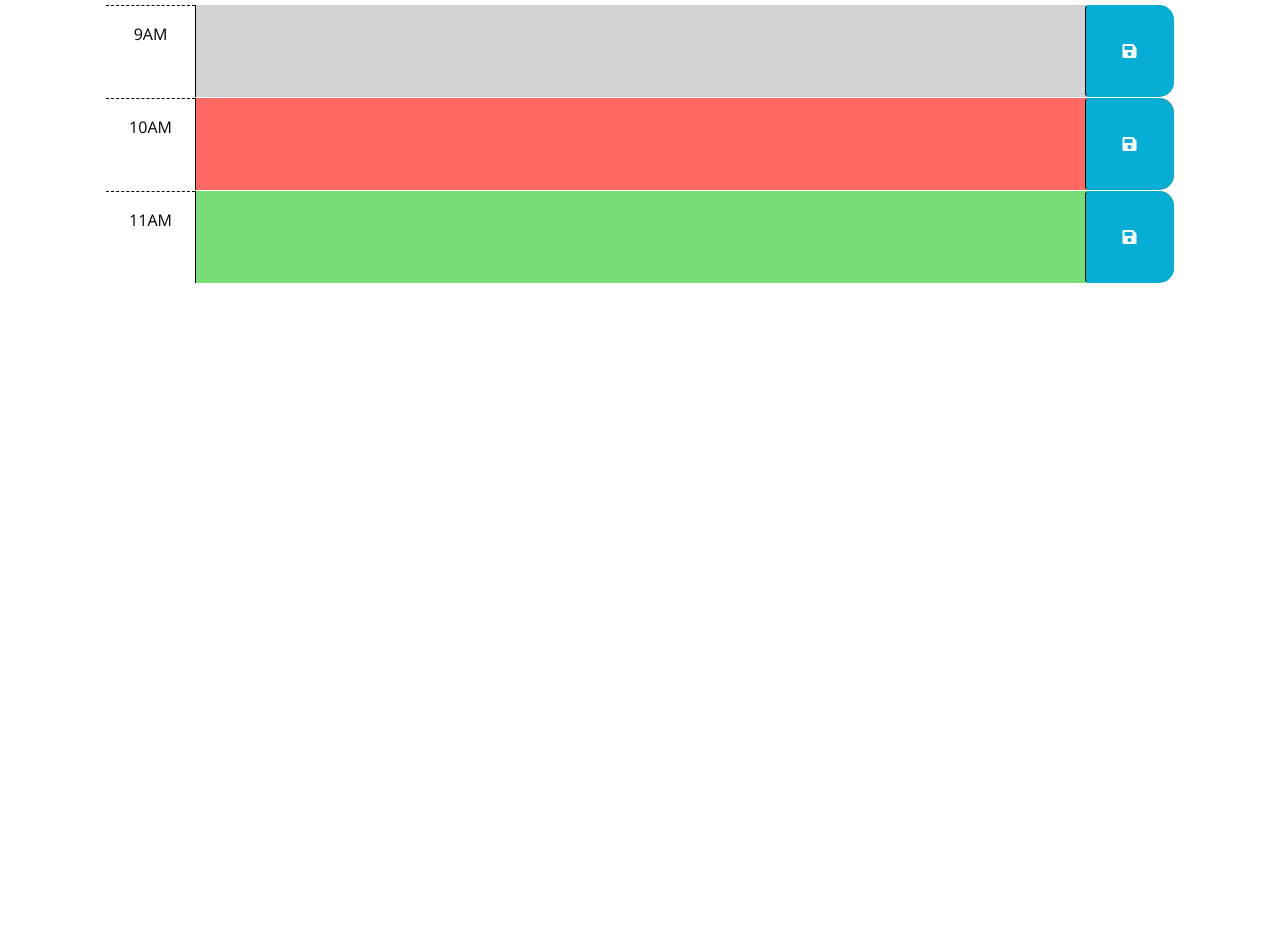
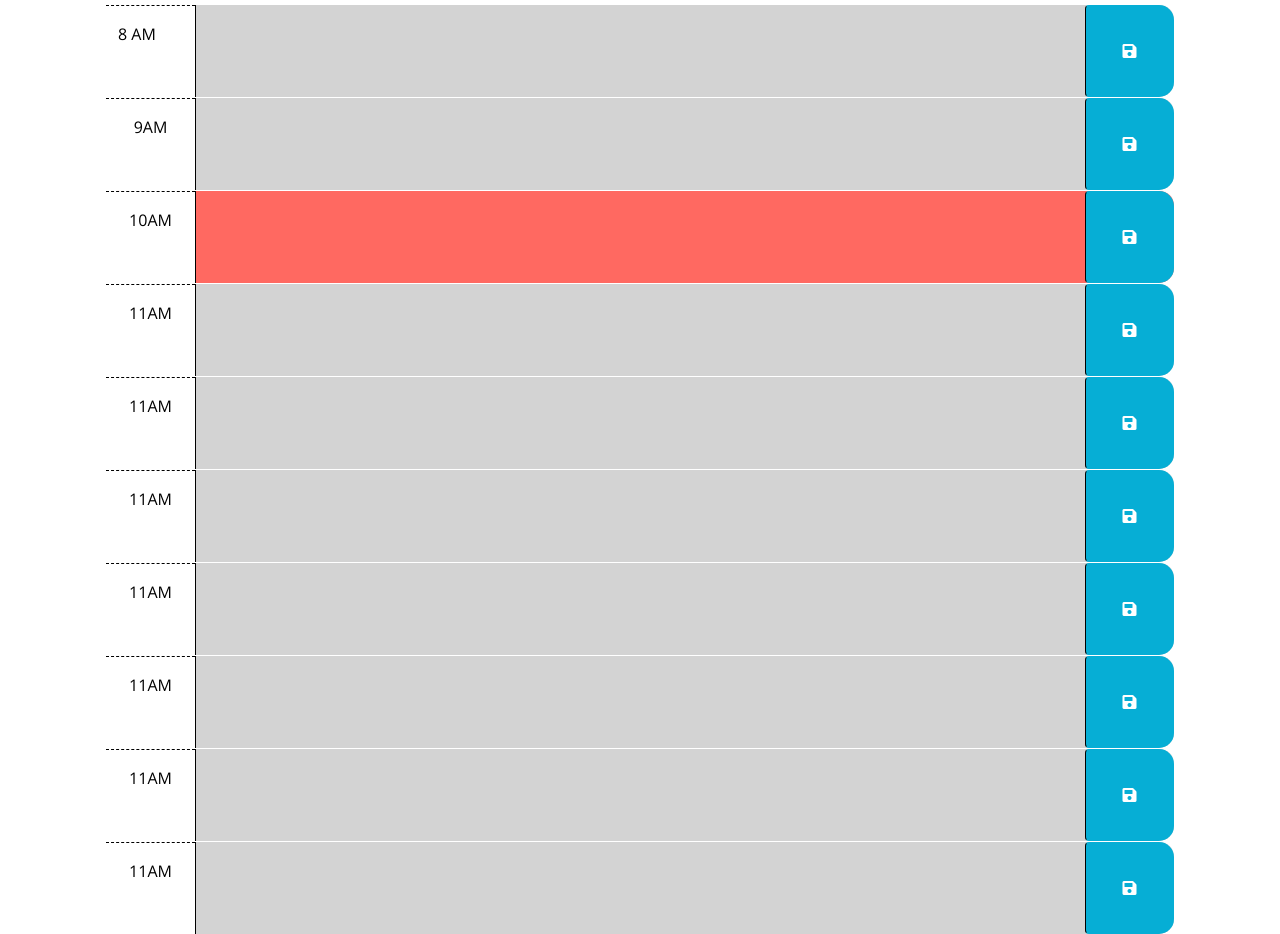
Before and after one commit to RoobyDoobster/bootcamp-challenge-5-calander, a plain HTML site: page index.html in a window 1280 px wide. Shown: the part 252-1186 px from the top of the page. Before the commit the page ends 800 px from the top, so only its background shows below. Drawn offline with nearby package versions, Linux system fonts and the light colour scheme; files that its build step writes are made by us from their sources.

Commit message:
updated html

```diff
--- a/index.html
+++ b/index.html
@@ -18,7 +18,7 @@
       href="https://fonts.googleapis.com/css?family=Open+Sans&display=swap"
       rel="stylesheet"
     />
-    <link rel="stylesheet" href="style.css" />
+    <link rel="stylesheet" href="./assets/style.css" />
     <title>Work Day Scheduler</title>
   </head>
 
@@ -29,17 +29,15 @@
       <p id="currentDay" class="lead"></p>
     </header>
     <div class="container-lg px-5">
-      <!-- Use class for "past", "present", and "future" to apply styles to the
-        time-block divs accordingly. The javascript will need to do this by
-        adding/removing these classes on each div by comparing the hour in the
-        id to the current hour. The html provided below is meant to be an example
-        demonstrating how the css provided can be leveraged to create the
-        desired layout and colors. The html below should be removed or updated
-        in the finished product. Remember to delete this comment once the
-        code is implemented.
-        -->
 
-      <!-- Example of a past time block. The "past" class adds a gray background color. -->
+      <div id="hour-8" class="row time-block past">
+       <div class="col-2 col-md-1 hour text center py-3">8 AM</div>
+        <textarea class="col-8 col-md-10 description" rows="3"></textarea>
+        <button class="btn saveBtn col-2 col-md-1" aria-label="save">
+          <i class="fas fa-save" aria-hidden="true"></i>
+        </button>
+      </div>
+
       <div id="hour-9" class="row time-block past">
         <div class="col-2 col-md-1 hour text-center py-3">9AM</div>
         <textarea class="col-8 col-md-10 description" rows="3"> </textarea>
@@ -48,7 +46,6 @@
         </button>
       </div>
 
-      <!-- Example of a a present time block. The "present" class adds a red background color. -->
       <div id="hour-10" class="row time-block present">
         <div class="col-2 col-md-1 hour text-center py-3">10AM</div>
         <textarea class="col-8 col-md-10 description" rows="3"> </textarea>
@@ -57,8 +54,55 @@
         </button>
       </div>
 
-      <!-- Example of a future time block. The "future" class adds a green background color. -->
-      <div id="hour-11" class="row time-block future">
+      <div id="hour-11" class="row time-block past">
+        <div class="col-2 col-md-1 hour text-center py-3">11AM</div>
+        <textarea class="col-8 col-md-10 description" rows="3"> </textarea>
+        <button class="btn saveBtn col-2 col-md-1" aria-label="save">
+          <i class="fas fa-save" aria-hidden="true"></i>
+        </button>
+      </div>
+
+      <div id="hour-12" class="row time-block past">
+        <div class="col-2 col-md-1 hour text-center py-3">11AM</div>
+        <textarea class="col-8 col-md-10 description" rows="3"> </textarea>
+        <button class="btn saveBtn col-2 col-md-1" aria-label="save">
+          <i class="fas fa-save" aria-hidden="true"></i>
+        </button>
+      </div>
+
+      <div id="hour-13" class="row time-block past">
+        <div class="col-2 col-md-1 hour text-center py-3">11AM</div>
+        <textarea class="col-8 col-md-10 description" rows="3"> </textarea>
+        <button class="btn saveBtn col-2 col-md-1" aria-label="save">
+          <i class="fas fa-save" aria-hidden="true"></i>
+        </button>
+      </div>
+
+      <div id="hour-14" class="row time-block past">
+        <div class="col-2 col-md-1 hour text-center py-3">11AM</div>
+        <textarea class="col-8 col-md-10 description" rows="3"> </textarea>
+        <button class="btn saveBtn col-2 col-md-1" aria-label="save">
+          <i class="fas fa-save" aria-hidden="true"></i>
+        </button>
+      </div>
+
+      <div id="hour-15" class="row time-block past">
+        <div class="col-2 col-md-1 hour text-center py-3">11AM</div>
+        <textarea class="col-8 col-md-10 description" rows="3"> </textarea>
+        <button class="btn saveBtn col-2 col-md-1" aria-label="save">
+          <i class="fas fa-save" aria-hidden="true"></i>
+        </button>
+      </div>
+
+      <div id="hour-16" class="row time-block past">
+        <div class="col-2 col-md-1 hour text-center py-3">11AM</div>
+        <textarea class="col-8 col-md-10 description" rows="3"> </textarea>
+        <button class="btn saveBtn col-2 col-md-1" aria-label="save">
+          <i class="fas fa-save" aria-hidden="true"></i>
+        </button>
+      </div>
+
+      <div id="hour-17" class="row time-block past">
         <div class="col-2 col-md-1 hour text-center py-3">11AM</div>
         <textarea class="col-8 col-md-10 description" rows="3"> </textarea>
         <button class="btn saveBtn col-2 col-md-1" aria-label="save">
@@ -73,6 +117,6 @@
       crossorigin="anonymous"
     ></script>
 
-    <script src="script.js"></script>
+    <script src="./assets/script.js"></script>
   </body>
 </html>
```
